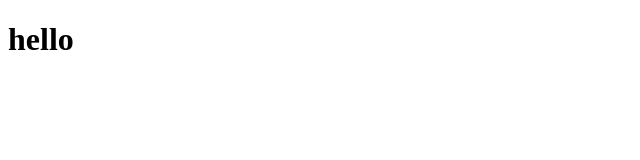
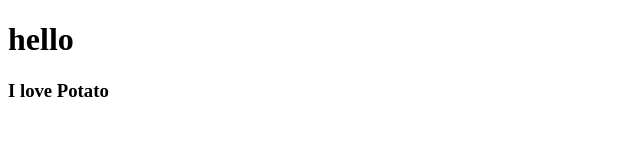
Before and after one commit to nohsion/movie_app_2021, a React (Create React App) app: page / in a window 1280 px wide. Shown: the top 160 px of the page, without its empty margins (0-640 px from the left). Built offline with nearby package versions, Linux system fonts and the light colour scheme.

Commit message:
Creating my first React Component

```diff
--- a/src/App.js
+++ b/src/App.js
@@ -1,8 +1,12 @@
 import React from "react"
+import Potato from "./Potato";
 
 function App() {
   return (
-    <h1>hello</h1>
+      <div>
+        <h1>hello</h1>
+          <Potato />
+      </div>
   );
 }
 
--- /dev/null
+++ b/src/Potato.js
@@ -0,0 +1,9 @@
+import React from "react"
+
+function Potato(){
+    return (
+        <h3>I love Potato</h3>
+    )
+}
+
+export default Potato;
```
